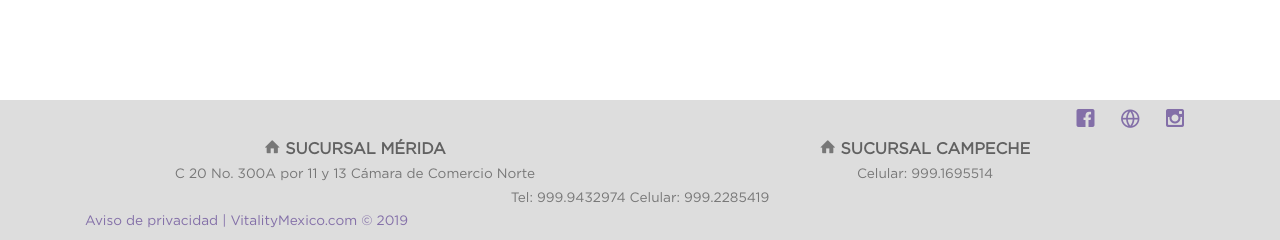
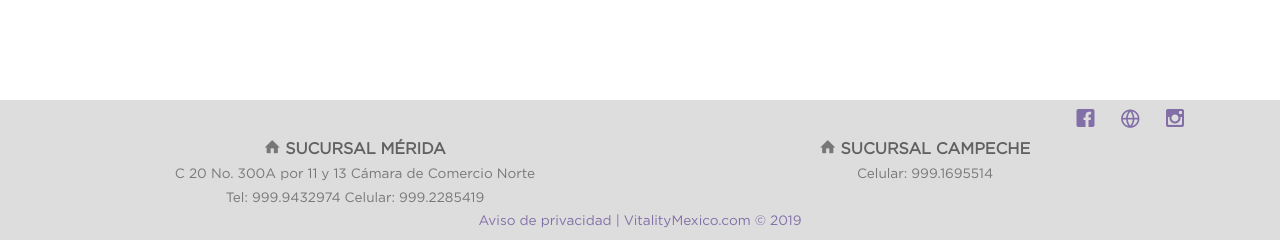
Before and after one commit to jnoelopez85/vitality, a PHP site: page /index.php in a window 1280 px wide. Shown: the part 1106-1346 px from the top of the page. Run offline with PHP 8.4, Linux system fonts and the light colour scheme; some libraries are stand-ins or nearby versions; some web fonts are replaced.

Commit message:
Add files via upload

```diff
--- a/libvitality.php
+++ b/libvitality.php
@@ -345,7 +345,7 @@
 								<div class='text-center'>
 									<i class='icon-home'></i> <b>SUCURSAL MÉRIDA</b>
 									<small class='block'>C 20 No. 300A por 11 y 13 Cámara de Comercio Norte </small>
-
+									<small class='block'>Tel: 999.9432974 Celular: 999.2285419</small>
 								</div>
 							</div>
 
@@ -358,12 +358,6 @@
 
 							<div class='col-md-12'>
 								<div class='text-center'>
-									<small class='block'>Tel: 999.9432974 Celular: 999.2285419</small>
-								</div>
-							</div>
-
-							<div class='col-md-12'>
-								<div class='pull-left'>
 									<small class='block'><a href='$aviso_path'  target='_blank' >Aviso de privacidad | </a>
 										<a href='http://www.vitalitymexico.com/' target='_blank'>VitalityMexico.com &copy; $anno </a>
 									</small>
```
